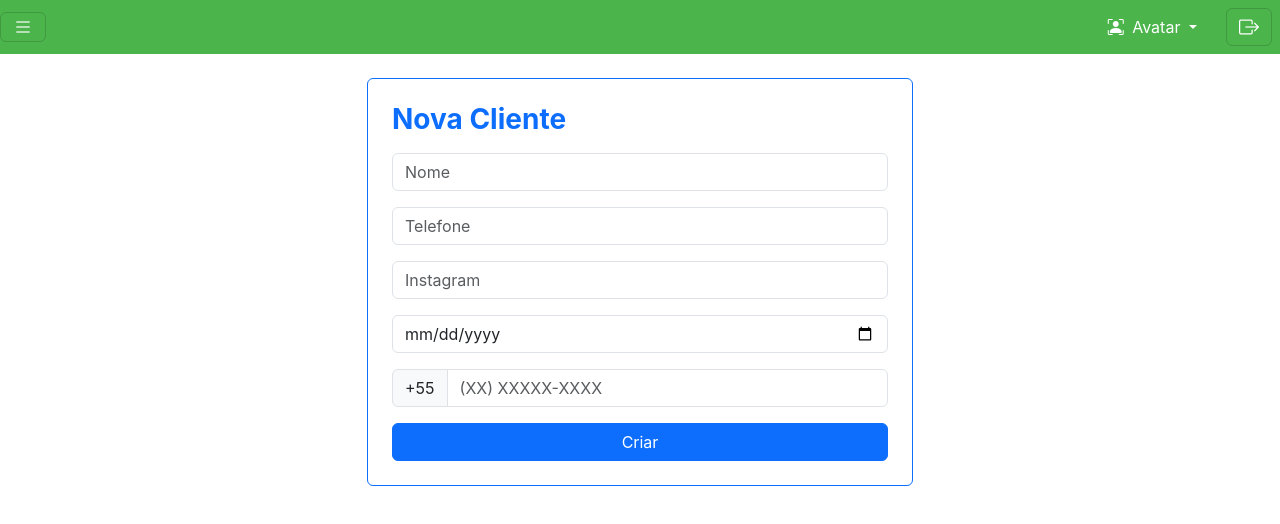
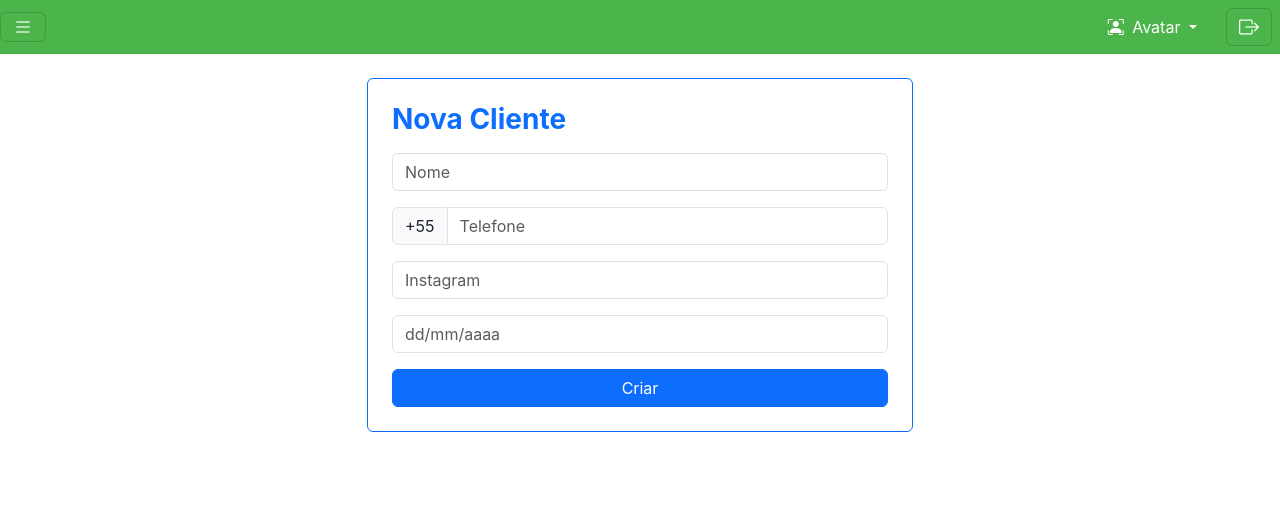
Before and after one commit to eliezeromaciel/vemamigaREACT, a React (Create React App) app: page / in a window 1280 px wide. Shown: the top 524 px of the page. Built offline with nearby package versions, Linux system fonts and the light colour scheme.

Commit message:
trata entrada de datanascimento

```diff
--- a/src/pages/dashboard/index.js
+++ b/src/pages/dashboard/index.js
@@ -6,9 +6,12 @@ import {React, useState} from 'react'
 const Dashboard = () => {
 
   const [telefone, setTelefone] = useState('')
+  const [dataNascimento, setDataNascimento] = useState('')
+
 
   const formatPhoneNumber = (value) => {
     const phoneNumber = value.replace(/\D/g, '')
+
 
     if (phoneNumber.length <= 10) {
       return `(${phoneNumber.substring(0, 2)}) ${phoneNumber.substring(2, 6)}-${phoneNumber.substring(6, 10)}`
@@ -17,9 +20,31 @@ const Dashboard = () => {
     }
   }
 
+  const formatDate = (value) => {
+    const cleaned = value.replace(/\D/g, '') // Remove tudo que não for número
+
+    let formatted = ''
+    if (cleaned.length > 0) {
+      formatted = cleaned.substring(0, 2)
+    }
+    if (cleaned.length > 2) {
+      formatted += '/' + cleaned.substring(2, 4)
+    }
+    if (cleaned.length > 4) {
+      formatted += '/' + cleaned.substring(4, 8)
+    }
+
+    return formatted
+  }
+
   const handlePhoneChange = (event) => {
     const formatted = formatPhoneNumber(event.target.value)
     setTelefone(formatted)
+  }
+
+  const handleDateChange = (event) => {
+    const formatted = formatDate(event.target.value)
+    setDataNascimento(formatted)
   }
 
   return (
@@ -30,6 +55,8 @@ const Dashboard = () => {
             <h3 className="text-primary mb-3">Nova Cliente</h3>
 
             <form className="needs-validation" noValidate>
+
+              {/* nome */}
               <div className="mb-3">
                 <input
                   className="form-control"
@@ -40,16 +67,24 @@ const Dashboard = () => {
                 />
               </div>
 
+              {/* telefone */}
               <div className="mb-3">
+                <div className="input-group">
+                  <span className="input-group-text">+55</span>
                   <input
                     className="form-control"
                     type="tel"
                     name="telefone"
                     placeholder="Telefone"
+                    value={telefone}
+                    onChange={handlePhoneChange}
+                    maxLength="15"
                     required
                   />
                 </div>
+              </div>
 
+              {/* instagram */}
               <div className="mb-3">
                 <input
                   className="form-control"
@@ -60,30 +95,19 @@ const Dashboard = () => {
                 />
               </div>
 
+              {/* data nascimento */}
               <div className="mb-3">
                 <input
                   className="form-control"
-                  type="date"
+                  type="text"
                   name="datanascimento"
+                  placeholder='dd/mm/aaaa'
+                  value={dataNascimento}
+                  onChange={handleDateChange}
                   required
                 />
               </div>
 
-              <div className="mb-3">
-                <div className="input-group">
-                  <span className="input-group-text">+55</span>
-                  <input
-                    className="form-control"
-                    type="tel"
-                    name="telefone"
-                    placeholder="(XX) XXXXX-XXXX"
-                    value={telefone}
-                    onChange={handlePhoneChange}
-                    maxLength="15"
-                    required
-                  />
-                </div>
-              </div>
 
               <div className="d-grid">
                 <button type="submit" className="btn btn-primary">
```
Lines whose indentation alone changed are shown as unchanged.
